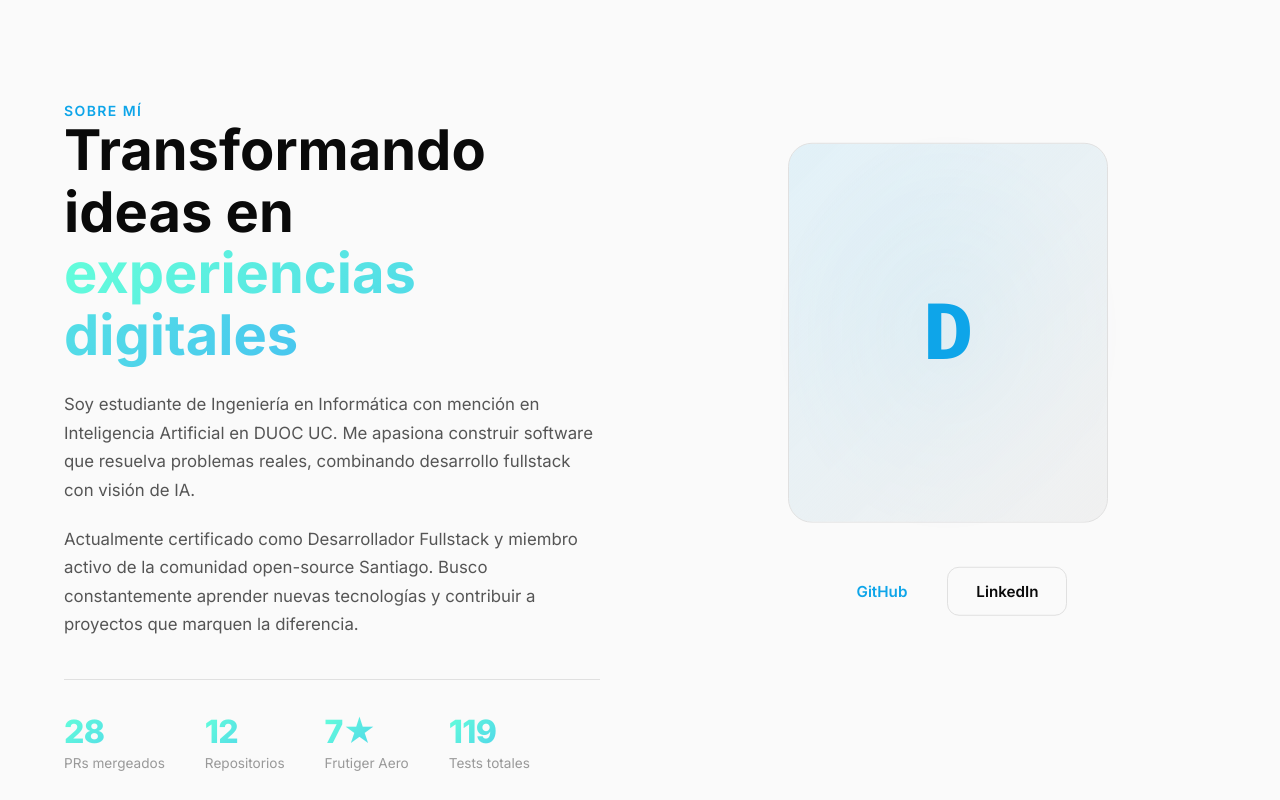
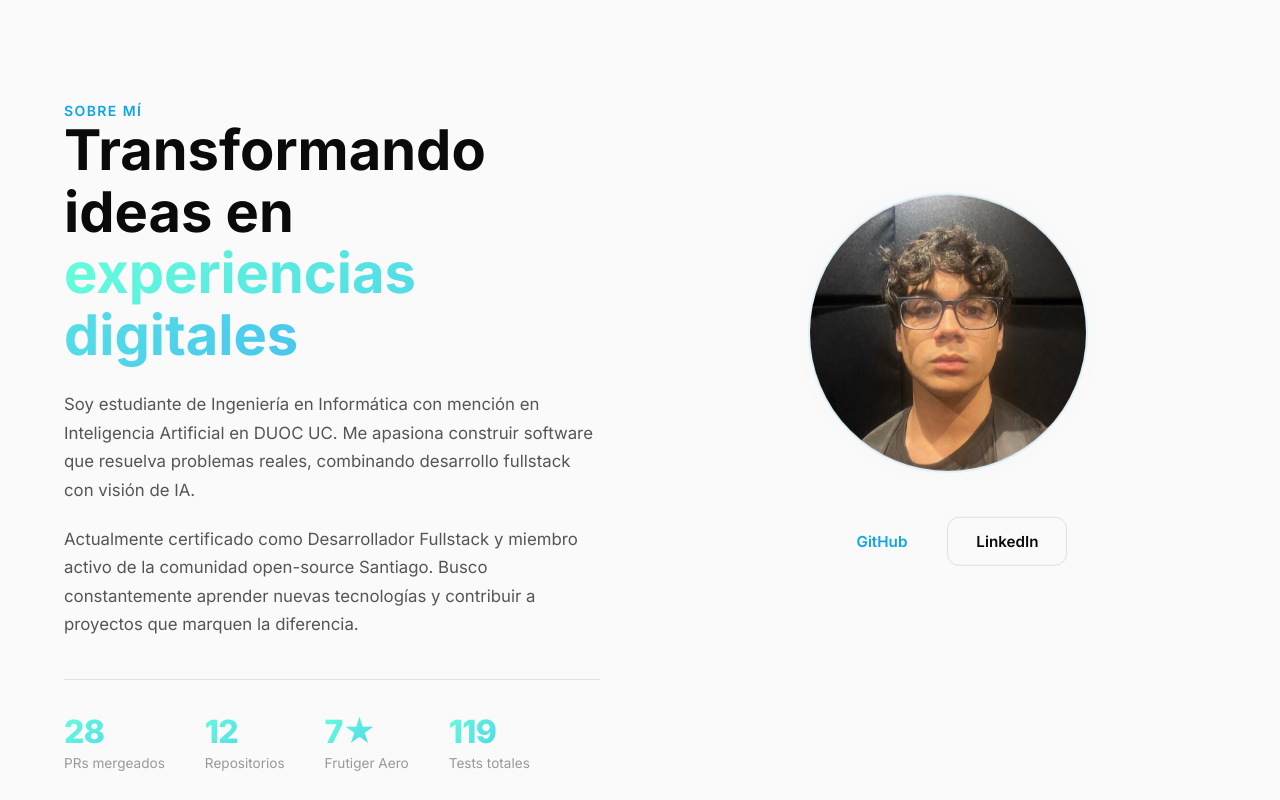
Before and after one commit to VECTORG99/Portafolio, a React (Vite) app: page / in a window 1280 px wide. Shown: the part 820-1620 px from the top of the page. Built offline with nearby package versions, Linux system fonts and the light colour scheme; no server answers; the database is empty.

Commit message:
feat: foto perfil, badge disponible, featured DataGestor+Yap, scroll más abajo

```diff
--- a/src/App.css
+++ b/src/App.css
@@ -361,7 +361,7 @@
 
 .hero__scroll {
   position: absolute;
-  bottom: -60px;
+  bottom: -120px;
   left: 50%;
   transform: translateX(-50%);
   display: flex;
@@ -453,23 +453,17 @@
 
 .about__image-wrapper {
   position: relative;
-  width: 320px;
-  height: 380px;
+  width: 280px;
+  height: 280px;
+  border-radius: 50%;
 }
 
-.about__image-placeholder {
+.about__photo {
   width: 100%;
   height: 100%;
-  border-radius: 24px;
-  background: linear-gradient(135deg, var(--accent-dim), var(--bg-card));
-  border: 1px solid var(--border);
-  display: flex;
-  align-items: center;
-  justify-content: center;
-  font-size: 5rem;
-  font-weight: 800;
-  color: var(--accent);
-  font-family: 'Fira Code', monospace;
+  object-fit: cover;
+  border-radius: 50%;
+  border: 2px solid var(--accent-dim);
   position: relative;
   z-index: 1;
 }
@@ -480,7 +474,7 @@
   left: -20px;
   right: -20px;
   bottom: -20px;
-  border-radius: 40px;
+  border-radius: 50%;
   background: radial-gradient(ellipse at center, var(--accent-dim) 0%, transparent 70%);
   z-index: 0;
   animation: glow-pulse 4s ease-in-out infinite;
@@ -509,8 +503,8 @@
   }
 
   .about__image-wrapper {
-    width: 240px;
-    height: 280px;
+    width: 200px;
+    height: 200px;
   }
 }
 
--- a/src/components/About.jsx
+++ b/src/components/About.jsx
@@ -80,9 +80,12 @@ export default function About() {
               className="about__image-wrapper"
             >
               <div className="about__image-glow" />
-              <div className="about__image-placeholder">
-                {profile.dev.firstName.charAt(0)}
-              </div>
+              <img
+                src="/img/perf.jpeg"
+                alt={profile.dev.firstName}
+                className="about__photo"
+                loading="lazy"
+              />
             </motion.div>
             <motion.div
               initial={{ opacity: 0, y: 20 }}
--- a/src/data/lang/en.js
+++ b/src/data/lang/en.js
@@ -13,7 +13,7 @@ export default {
     linkedinUrl: "https://www.linkedin.com/in/vectorg99/",
   },
   hero: {
-    badge: "Available for internship",
+    badge: "Available for work",
     greeting: "Diego",
     highlight: "Hernandez",
     role: "Fullstack Developer & Open Source Contributor",
@@ -120,7 +120,7 @@ export default {
         description: "End-to-end territorial intelligence platform. Processes ~3 million London crime records through a 10-stage ETL pipeline, scikit-learn ML models, FastAPI backend and React dashboard with Chart.js.",
         tags: ["Python", "BigQuery", "Supabase", "FastAPI", "React", "Docker"],
         github: "https://github.com/VECTORG99/DataGestor",
-        featured: false,
+        featured: true,
         metrics: ["10-stage ETL", "ML scikit-learn", "React Dashboard"],
       },
       {
@@ -128,7 +128,7 @@ export default {
         description: "Local AI assistant for educational Linux environments with limited resources (CPU-only). Intent classification via LLM, controlled app launcher, whitelist-based webfetch, and 3 config branches for different RAM budgets.",
         tags: ["Python", "Llama 3.2", "llama.cpp", "Bash", "Debian"],
         github: "https://github.com/VECTORG99/Yap",
-        featured: false,
+        featured: true,
         metrics: ["62 tests", "Whitelist security", "3 RAM branches"],
       },
       {
--- a/src/data/lang/es.js
+++ b/src/data/lang/es.js
@@ -13,7 +13,7 @@ export default {
     linkedinUrl: "https://www.linkedin.com/in/vectorg99/",
   },
   hero: {
-    badge: "Disponible para práctica profesional",
+    badge: "Disponible para trabajar",
     greeting: "Diego",
     highlight: "Hernandez",
     role: "Desarrollador Fullstack & Open Source Contributor",
@@ -120,7 +120,7 @@ export default {
         description: "Plataforma end-to-end de inteligencia territorial. Procesa ~3 millones de registros de criminalidad de Londres mediante pipeline ETL de 10 etapas, modelos ML scikit-learn, API FastAPI y dashboard React con Chart.js.",
         tags: ["Python", "BigQuery", "Supabase", "FastAPI", "React", "Docker"],
         github: "https://github.com/VECTORG99/DataGestor",
-        featured: false,
+        featured: true,
         metrics: ["10-stage ETL", "ML scikit-learn", "Dashboard React"],
       },
       {
@@ -128,7 +128,7 @@ export default {
         description: "Asistente de IA local para entornos Linux educativos con recursos limitados (CPU-only). Clasificación de intención vía LLM, apertura controlada de apps, webfetch por whitelist, y 3 ramas de configuración para distintos presupuestos de RAM.",
         tags: ["Python", "Llama 3.2", "llama.cpp", "Bash", "Debian"],
         github: "https://github.com/VECTORG99/Yap",
-        featured: false,
+        featured: true,
         metrics: ["62 tests", "Whitelist security", "3 RAM branches"],
       },
       {
```
Also changed, not shown: public/img/perf.jpeg (added).
